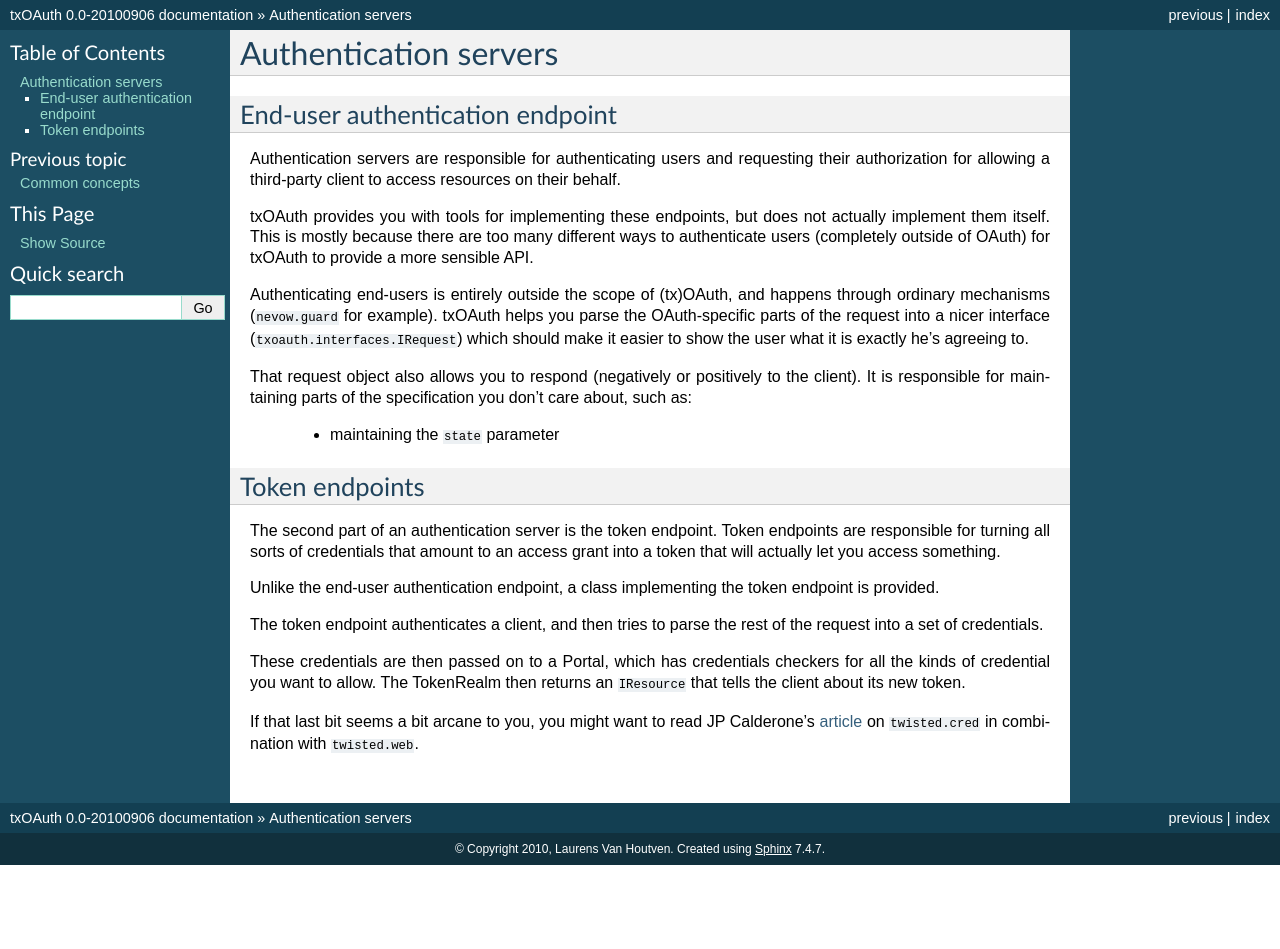
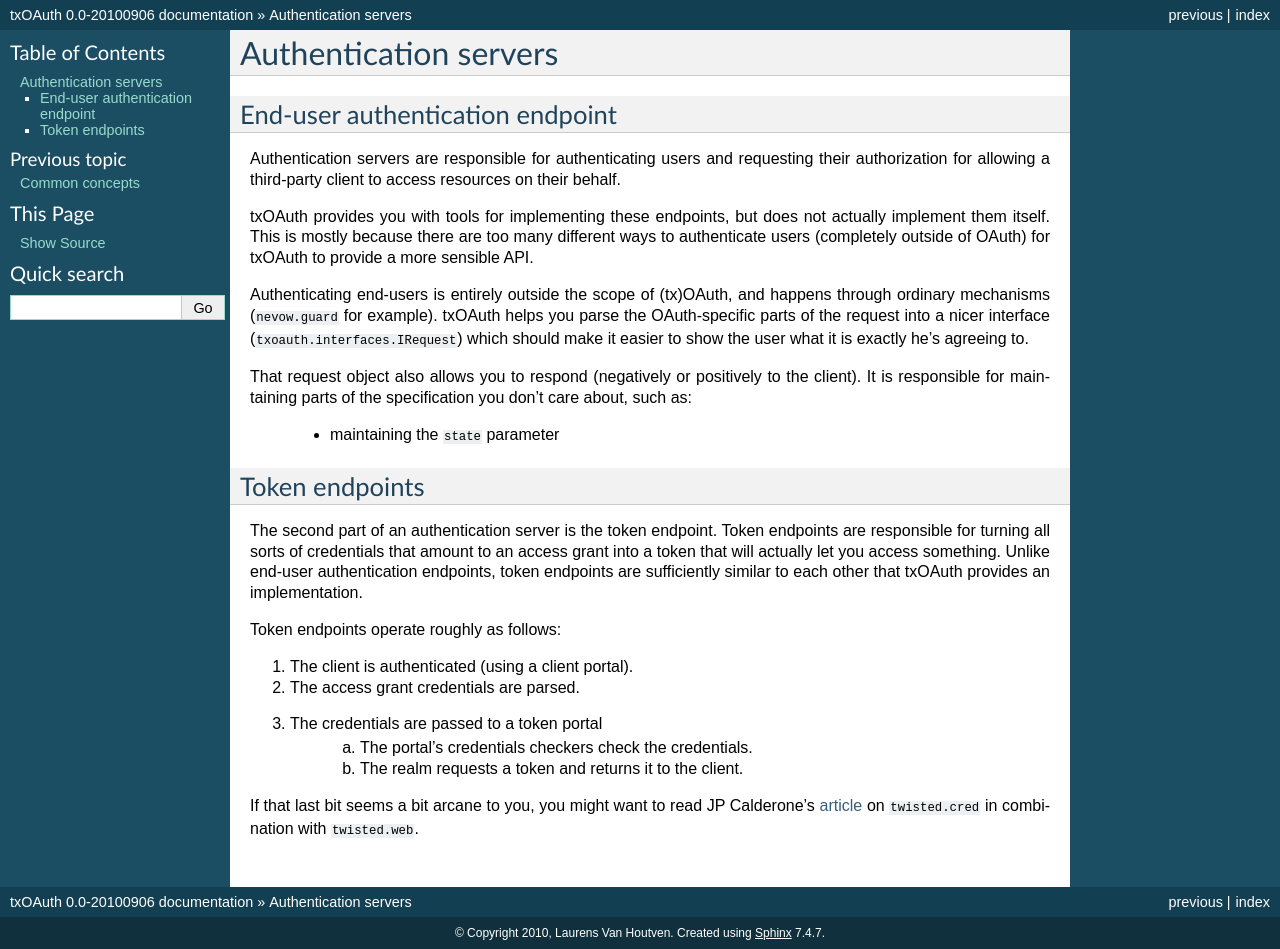
Before and after one commit to lvh/txoauth, a Sphinx documentation site: the page built from docs/authserver.rst, in a window 1280 px wide. Built offline with Sphinx 7.4.7, drawn with Linux system fonts in a browser that asks for light colours; before the commit the page ends 900 px from its top, so only the background shows below that.

Commit message:
More docs

```diff
--- a/docs/authserver.rst
+++ b/docs/authserver.rst
@@ -29,17 +29,17 @@
 ---------------
 The second part of an authentication server is the token endpoint. Token
 endpoints are responsible for turning all sorts of credentials that amount to
-an access grant into a token that will actually let you access something.
+an access grant into a token that will actually let you access
+something. Unlike end-user authentication endpoints, token endpoints are
+sufficiently similar to each other that txOAuth provides an implementation.
 
-Unlike the end-user authentication endpoint, a class implementing the token
-endpoint is provided.
+Token endpoints operate roughly as follows:
 
-The token endpoint authenticates a client, and then tries to parse the rest of
-the request into a set of credentials.
-
-These credentials are then passed on to a Portal, which has credentials
-checkers for all the kinds of credential you want to allow. The TokenRealm
-then returns an ``IResource`` that tells the client about its new token.
+1. The client is authenticated (using a client portal).
+2. The access grant credentials are parsed.
+3. The credentials are passed to a token portal
+    a. The portal's credentials checkers check the credentials.
+    b. The realm requests a token and returns it to the client.
 
 If that last bit seems a bit arcane to you, you might want to read JP
 Calderone's `article`_ on ``twisted.cred`` in combination with
```
